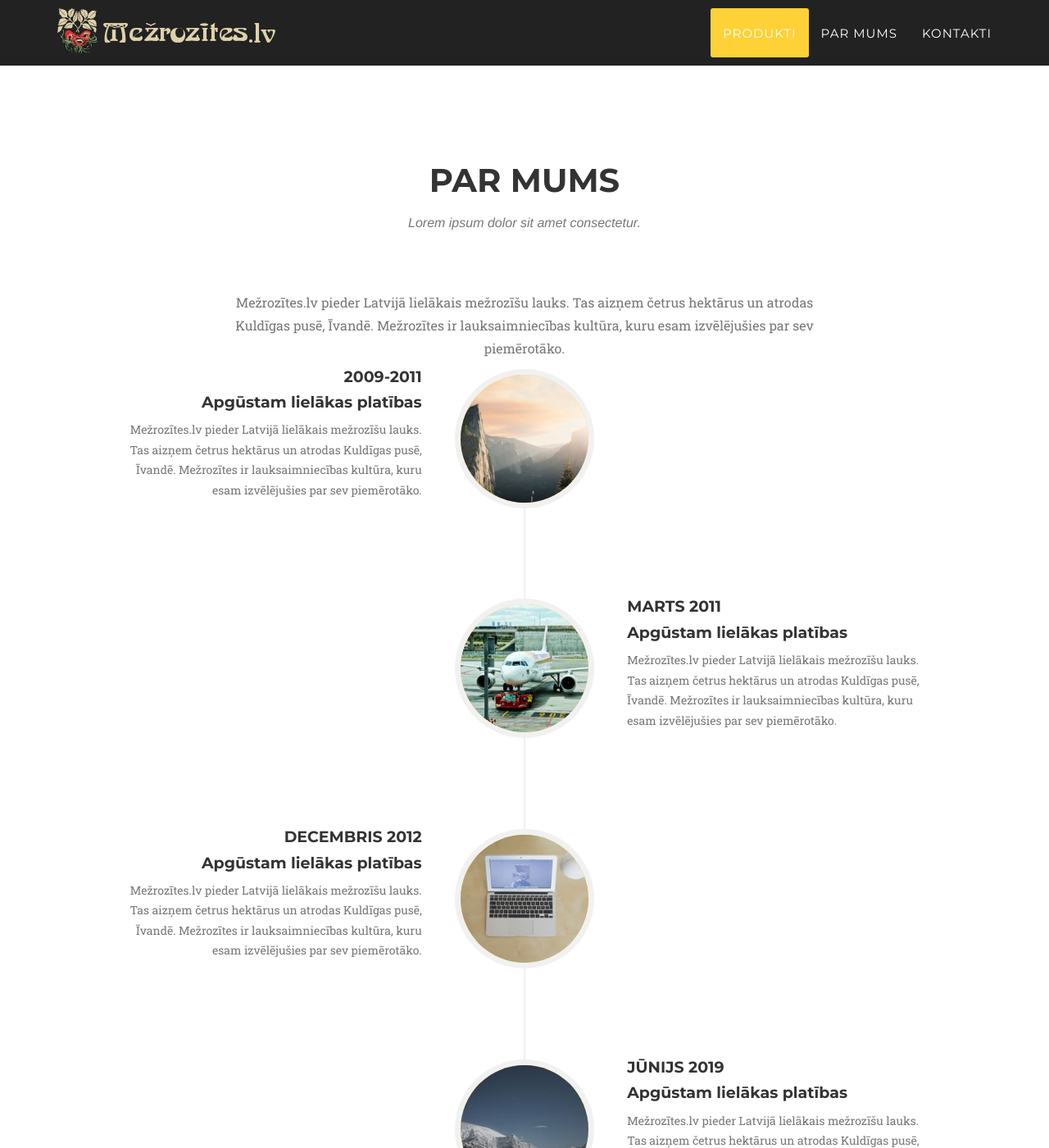
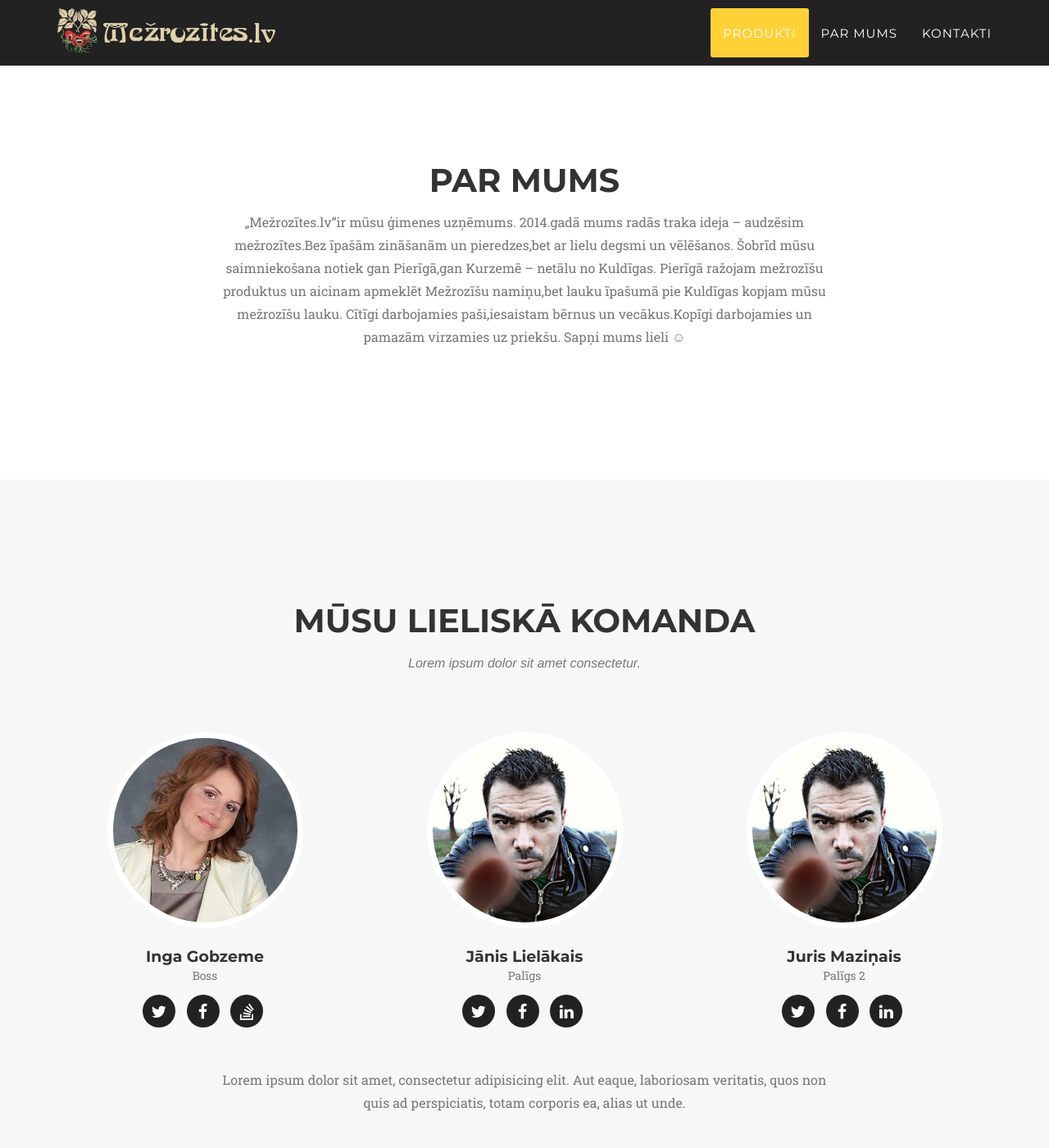
Before and after one commit to rainersgr/mezrozites, a Jekyll site: the page built from index.html, in a window 1280 px wide and 1400 px high, scrolled down 3009 px. Shown: the whole window at 82% size. Built offline with Jekyll 4.4.1, drawn with Linux system fonts in a browser that asks for light colours; some web fonts are replaced; some of the changed text lies outside the part shown.

Commit message:
Change About us

```diff
--- a/_includes/about.html
+++ b/_includes/about.html
@@ -4,86 +4,17 @@
             <div class="row">
                 <div class="col-lg-12 text-center">
                     <h2 class="section-heading">Par Mums</h2>
-                    <h3 class="section-subheading text-muted">Lorem ipsum dolor sit amet consectetur.</h3>
                 </div>
             </div>
             <div class="row">
             <div class="col-lg-8 col-lg-offset-2 text-center">
-                <p class="large text-muted">Mežrozītes.lv pieder Latvijā lielākais mežrozīšu lauks.
-Tas aizņem četrus hektārus un atrodas Kuldīgas pusē, Īvandē. Mežrozītes ir lauksaimniecības kultūra, kuru esam izvēlējušies par sev piemērotāko.</p>
-            </div>
-            <div class="row">
-                <div class="col-lg-12">
-                    <ul class="timeline">
-                        <li>
-                            <div class="timeline-image">
-                                <img class="img-circle img-responsive" src="img/about/1.jpg" alt="">
-                            </div>
-                            <div class="timeline-panel">
-                                <div class="timeline-heading">
-                                    <h4>2009-2011</h4>
-                                    <h4 class="subheading">Apgūstam lielākas platības</h4>
-                                </div>
-                                <div class="timeline-body">
-                                    <p class="text-muted">Mežrozītes.lv pieder Latvijā lielākais mežrozīšu lauks.
-Tas aizņem četrus hektārus un atrodas Kuldīgas pusē, Īvandē. Mežrozītes ir lauksaimniecības kultūra, kuru esam izvēlējušies par sev piemērotāko.</p>
-                                </div>
-                            </div>
-                        </li>
-                        <li class="timeline-inverted">
-                            <div class="timeline-image">
-                                <img class="img-circle img-responsive" src="img/about/2.jpg" alt="">
-                            </div>
-                            <div class="timeline-panel">
-                                <div class="timeline-heading">
-                                    <h4>Marts 2011</h4>
-                                    <h4 class="subheading">Apgūstam lielākas platības</h4>
-                                </div>
-                                <div class="timeline-body">
-                                    <p class="text-muted">Mežrozītes.lv pieder Latvijā lielākais mežrozīšu lauks.
-Tas aizņem četrus hektārus un atrodas Kuldīgas pusē, Īvandē. Mežrozītes ir lauksaimniecības kultūra, kuru esam izvēlējušies par sev piemērotāko.</p>
-                                </div>
-                            </div>
-                        </li>
-                        <li>
-                            <div class="timeline-image">
-                                <img class="img-circle img-responsive" src="img/about/3.jpg" alt="">
-                            </div>
-                            <div class="timeline-panel">
-                                <div class="timeline-heading">
-                                    <h4>Decembris 2012</h4>
-                                    <h4 class="subheading">Apgūstam lielākas platības</h4>
-                                </div>
-                                <div class="timeline-body">
-                                    <p class="text-muted">Mežrozītes.lv pieder Latvijā lielākais mežrozīšu lauks.
-Tas aizņem četrus hektārus un atrodas Kuldīgas pusē, Īvandē. Mežrozītes ir lauksaimniecības kultūra, kuru esam izvēlējušies par sev piemērotāko.</p>
-                                </div>
-                            </div>
-                        </li>
-                        <li class="timeline-inverted">
-                            <div class="timeline-image">
-                                <img class="img-circle img-responsive" src="img/about/4.jpg" alt="">
-                            </div>
-                            <div class="timeline-panel">
-                                <div class="timeline-heading">
-                                    <h4>Jūnijs 2019</h4>
-                                    <h4 class="subheading">Apgūstam lielākas platības</h4>
-                                </div>
-                                <div class="timeline-body">
-                                    <p class="text-muted">Mežrozītes.lv pieder Latvijā lielākais mežrozīšu lauks.
-Tas aizņem četrus hektārus un atrodas Kuldīgas pusē, Īvandē. Mežrozītes ir lauksaimniecības kultūra, kuru esam izvēlējušies par sev piemērotāko.</p>
-                                </div>
-                            </div>
-                        </li>
-                        <li class="timeline-inverted">
-                            <div class="timeline-image">
-                                <h4>Esi daļa
-                                    <br>no mūsu
-                                    <br>Stāsta!</h4>
-                            </div>
-                        </li>
-                    </ul>
-                </div>
+                <p class="large text-muted">„Mežrozītes.lv”ir mūsu ģimenes uzņēmums.
+2014.gadā mums radās traka ideja – audzēsim mežrozītes.Bez īpašām zināšanām un pieredzes,bet ar lielu degsmi un vēlēšanos.
+Šobrīd mūsu saimniekošana notiek gan Pierīgā,gan Kurzemē – netālu no Kuldīgas.
+Pierīgā ražojam mežrozīšu produktus un aicinam apmeklēt Mežrozīšu namiņu,bet lauku īpašumā pie Kuldīgas kopjam mūsu mežrozīšu lauku.
+Cītīgi darbojamies paši,iesaistam bērnus un vecākus.Kopīgi darbojamies un pamazām virzamies uz priekšu.
+Sapņi mums lieli ☺
+</p>
             </div>
         </div>
     </section>
```
Also changed, not shown: 11 other files.
